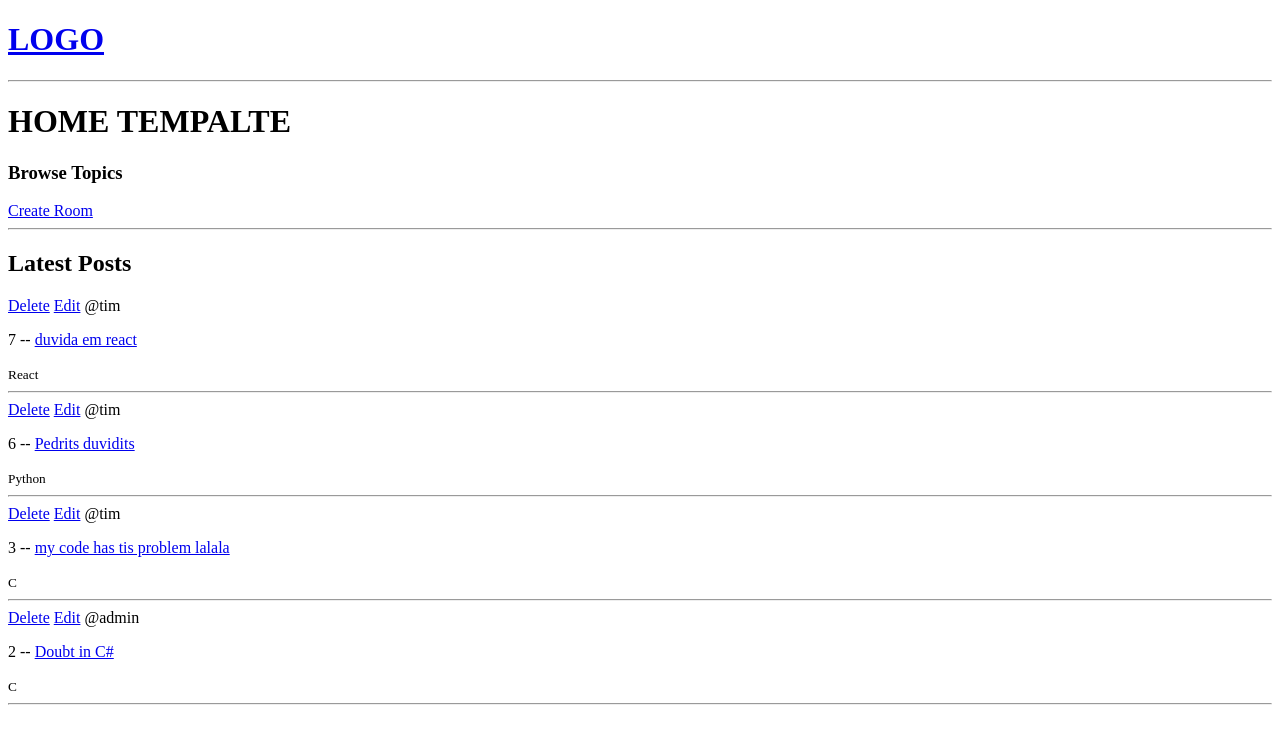
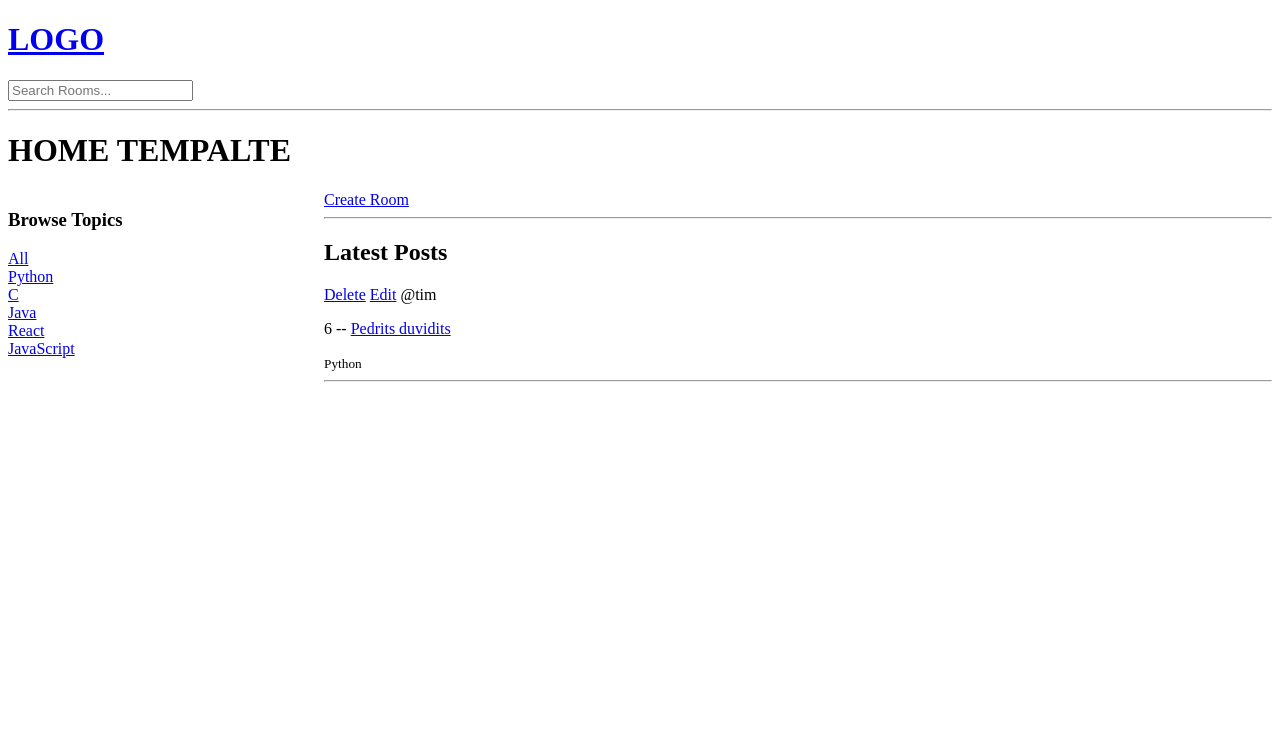
Before and after one commit to MartaFradique/django-application, a Django app: a page that uses templates/navbar.html in a window 1280 px wide. Shown: the top 744 px of the page. Run offline with Django 4.2, Linux system fonts and the light colour scheme; data comes from the database, SQL or seed files in the repository; both versions use the stored data as it was after the commit.

Commit message:
search bar by name descrition and topic working

```diff
--- a/base/templates/base/home.html
+++ b/base/templates/base/home.html
@@ -1,12 +1,24 @@
 {% extends 'main.html' %}
 {% block content %}
 <h1>HOME TEMPALTE</h1>
+<style>
+    .home-container{
+        display: grid;
+        grid-template-columns: 1fr 3fr;
 
+    }
+
+</style>
 <div class="home-container">
     <div>
         <h3>Browse Topics</h3>
-        {% for topic in topics %}
-        <a href="{% url 'topic' topic.id %}">{{topic.name}}</a>
+        <div>
+            <a href="{% url 'home' %}">All</a>
+        </div>
+        {% for top in topic %}
+            <div>
+                <a href="{% url 'home' %}?q={{top.name}}">{{ top.name }}</a>
+            </div>
         {% endfor %}
     </div>
     <div>
--- a/base/urls.py
+++ b/base/urls.py
@@ -6,6 +6,5 @@ urlpatterns = [
     path('room/<str:pk>/', views.room, name='room'),
     path('create-room/', views.create_room, name='create-room'),
     path('update-room/<str:pk>/', views.update_room, name='update-room'),
-    path('delete-room/<str:pk>/', views.delete_room, name='delete-room')
-
+    path('delete-room/<str:pk>/', views.delete_room, name='delete-room'),
 ]
--- a/base/views.py
+++ b/base/views.py
@@ -1,7 +1,8 @@
 from django.shortcuts import render, redirect
 from .models import Room
+from .models import Topic
+from django.db.models import Q
 from .forms import RoomForm
-from .delete import RoomDelete
 
 # # Create your views here.
 # roms = [
@@ -22,13 +23,23 @@ from .delete import RoomDelete
 
 def home(request):
     rooms = Room.objects.all()
-    context = {'rooms': rooms}
+    q = request.GET.get('q') if request.GET.get('q') != None else ''
+    rooms = rooms.filter(
+        Q(topic__name__icontains = q) |
+        Q(name__icontains = q)|
+        Q(description__icontains = q)
+        )
+
+    print(rooms)
+    topic = Topic.objects.all()
+    context = {'rooms': rooms, 'topic': topic}
     return render(request, 'base/home.html', context)
 
 def room(request, pk):
     room = Room.objects.get(id=pk)
     context = {'room': room}
     return render(request, 'base/room.html', context)
+
 
 def create_room(request):
     form = RoomForm()
--- a/templates/navbar.html
+++ b/templates/navbar.html
@@ -1,5 +1,9 @@
 <a href="/">
     <h1>LOGO</h1>
 
+
 </a>
+<form method="GET" action="{% url 'home' %}">
+    <input type="text" name="q" placeholder="Search Rooms..." />
+
 <hr>
```
Also changed, not shown: base/delete.py (deleted, +0 -8 lines), db.sqlite3.
